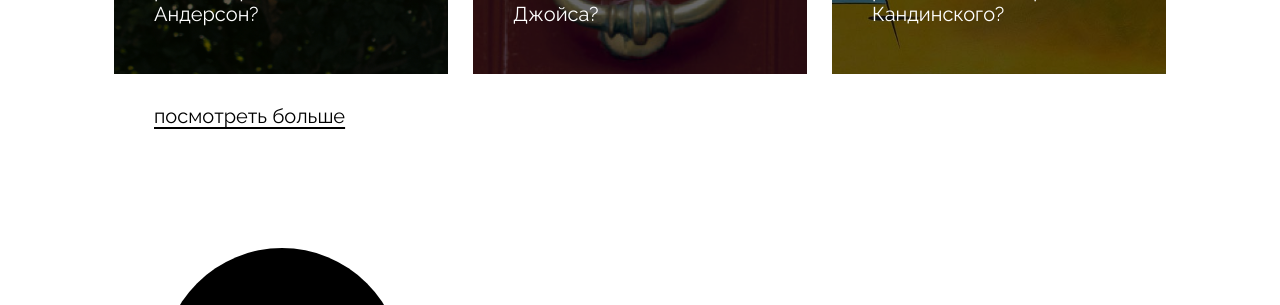
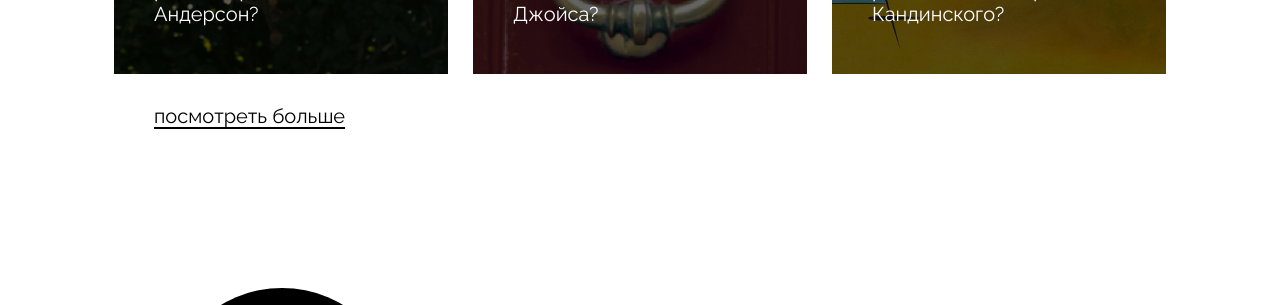
Before and after one commit to calliber77/ono-tebe-nado-fd, a plain HTML site: page index.html in a window 1280 px wide. Shown: the part 1830-2135 px from the top of the page. Drawn offline with Linux system fonts and the light colour scheme.

Commit message:
fitrst change

```diff
--- a/styles/style.css
+++ b/styles/style.css
@@ -177,7 +177,7 @@ header {
   gap: 25px;
   justify-items: center;
   padding-top: 2px;
-  padding: 120px 24px 180px;
+  padding: 160px 24px 180px;
 }
 
 .about__logo {
```
